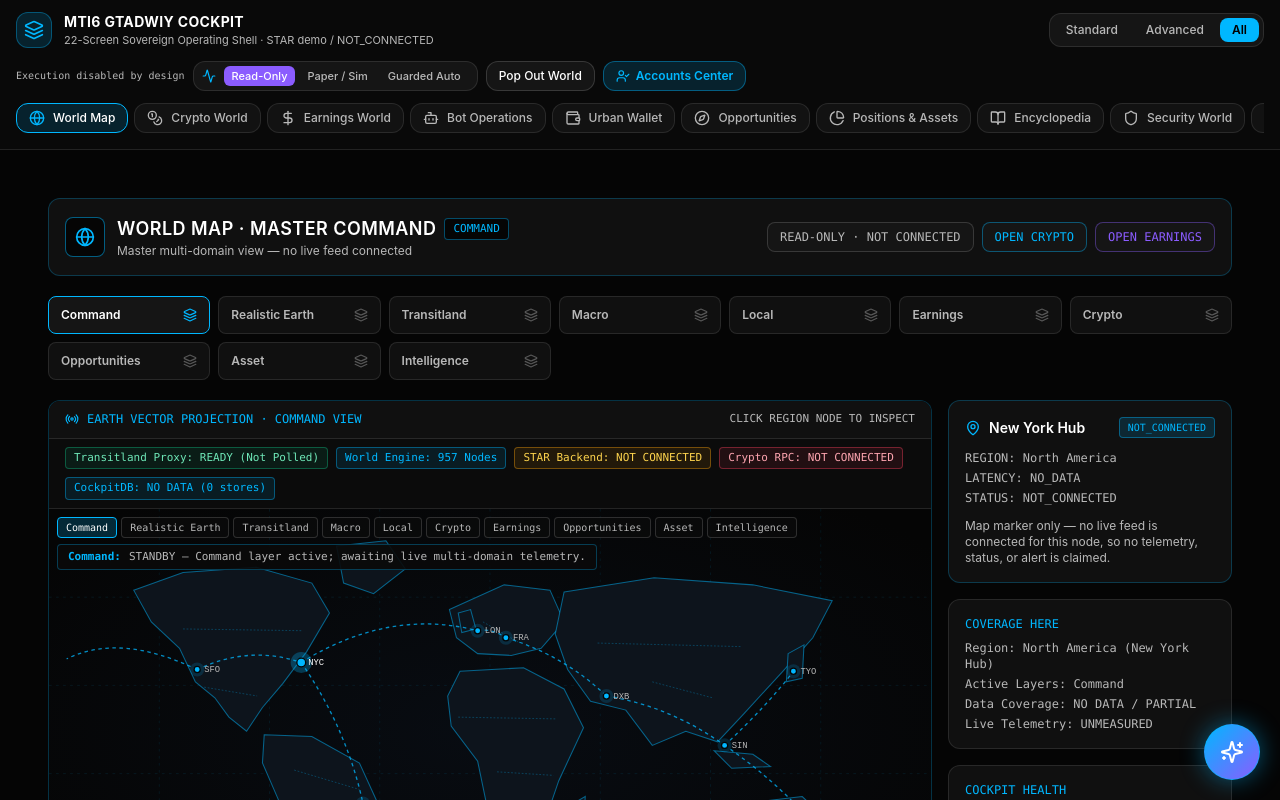
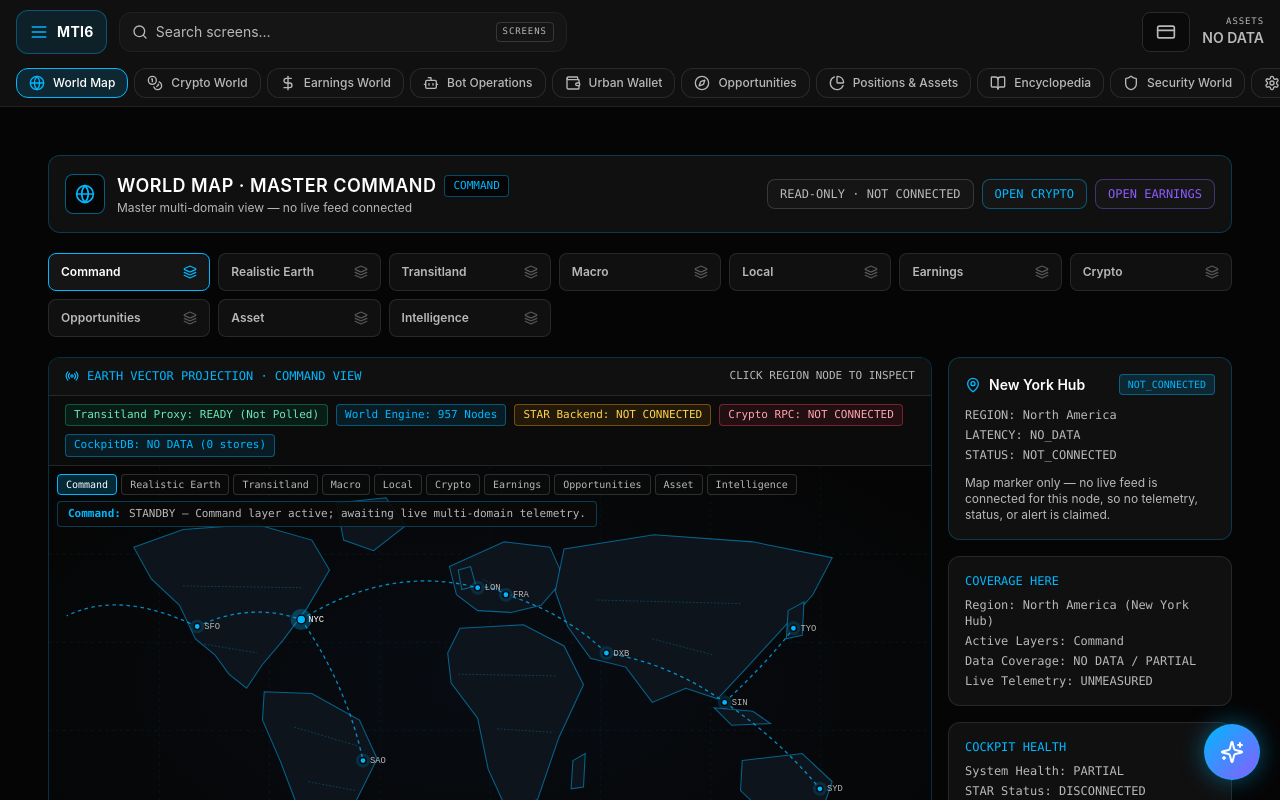
Before and after one commit to jaybeee709-droid/MTI6-GTADWIY-COCKPIT, a React (Vite) app: page / in a window 1280 px wide. Shown: the top 800 px of the page. Built offline with nearby package versions, Linux system fonts and the light colour scheme.

Commit message:
Phase 2 step 2: top bar replaces the dock + green-absence fixes (cache v121)

```diff
--- a/src/App.tsx
+++ b/src/App.tsx
@@ -1,4 +1,4 @@
-import React, { useMemo, useState } from 'react';
+import React, { useEffect, useMemo, useRef, useState } from 'react';
 import {
   Activity,
   BookOpen,
@@ -7,30 +7,37 @@ import {
   Coins,
   Compass,
   Cpu,
+  CreditCard,
   DollarSign,
   FolderKanban,
   Gauge,
   Globe,
   Landmark,
-  Layers,
   LayoutGrid,
   Library,
   ListChecks,
   Maximize2,
+  Menu,
   Minimize2,
   Monitor,
   PieChart,
+  Search,
   Settings,
   Shield,
   Sparkles,
   TrendingUp,
   User,
-  UserCheck,
   Wallet,
   Wrench,
   X,
 } from 'lucide-react';
-import { MTI6_COLORS, MTI6_WORLD_OS } from './tokens';
+import {
+  MTI6_AMOUNT,
+  MTI6_COLORS,
+  MTI6_RAIL,
+  MTI6_TOPBAR,
+  MTI6_WORLD_OS,
+} from './tokens';
 import { WorldGlobe } from './worlds/WorldGlobe';
 import { CryptoWorld } from './worlds/CryptoWorld';
 import { EarningsWorld } from './worlds/EarningsWorld';
@@ -134,12 +141,43 @@ export function App() {
   const [floatingWindows, setFloatingWindows] = useState<FloatingWin[]>([]);
   const [accountsOpen, setAccountsOpen] = useState<boolean>(false);
   const [starOrbOpen, setStarOrbOpen] = useState<boolean>(false);
+  // Phase 2 top bar state: the ☰ menu panel, and the screen search
+  // (scope: the 22 cockpit screens — named in the UI, see renderSearchField).
+  const [menuOpen, setMenuOpen] = useState<boolean>(false);
+  const [searchQuery, setSearchQuery] = useState<string>('');
+  const [searchFocus, setSearchFocus] = useState<boolean>(false);
+  const [phoneSearchOpen, setPhoneSearchOpen] = useState<boolean>(false);
+  const activeRailBtnRef = useRef<HTMLButtonElement | null>(null);
 
   const visibleWorlds = useMemo(() => {
     if (viewMode === 'Standard') return WORLDS.filter((w) => w.tier === 'Standard');
     if (viewMode === 'Advanced') return WORLDS.filter((w) => w.tier === 'Advanced' || w.id === 'globe');
     return WORLDS;
   }, [viewMode]);
+
+  // Keep the active screen centred in the rail whenever it changes.
+  // Guarded: some environments (jsdom, older engines) have no
+  // scrollIntoView — centring is an enhancement, never a requirement.
+  useEffect(() => {
+    const el = activeRailBtnRef.current;
+    if (el && typeof el.scrollIntoView === 'function') {
+      el.scrollIntoView({ block: 'nearest', inline: 'center', behavior: 'smooth' });
+    }
+  }, [activeWorld, viewMode]);
+
+  const searchResults = useMemo(() => {
+    const q = searchQuery.trim().toLowerCase();
+    if (!q) return [];
+    return WORLDS.filter((w) => w.label.toLowerCase().includes(q)).slice(0, 8);
+  }, [searchQuery]);
+
+  const selectSearchResult = (id: WorldId) => {
+    if (!visibleWorlds.some((w) => w.id === id)) setViewMode('All');
+    setActiveWorld(id);
+    setSearchQuery('');
+    setSearchFocus(false);
+    setPhoneSearchOpen(false);
+  };
 
   const handleSelectWorld = (worldId: string) => {
     const match = WORLDS.find((w) => w.id === worldId);
@@ -222,19 +260,159 @@ export function App() {
     );
   };
 
+  // The top-bar search field. Its scope is named in the UI — SCREENS —
+  // because that is the scope this build can actually honour: global
+  // search phases 2–4 are gated and are not presented as searchable.
+  const renderSearchField = () => (
+    <div className="relative w-full">
+      <div
+        className="flex h-10 items-center gap-2 rounded-xl border px-3"
+        style={{ backgroundColor: MTI6_TOPBAR.raised, borderColor: MTI6_TOPBAR.border }}
+      >
+        <Search className="h-4 w-4 shrink-0 text-[#B8B8B8]" />
+        <input
+          value={searchQuery}
+          onChange={(e) => setSearchQuery(e.target.value)}
+          onFocus={() => setSearchFocus(true)}
+          onBlur={() => setTimeout(() => setSearchFocus(false), 120)}
+          onKeyDown={(e) => {
+            if (e.key === 'Enter' && searchResults.length > 0) {
+              selectSearchResult(searchResults[0].id);
+            }
+            if (e.key === 'Escape') {
+              setSearchQuery('');
+              setSearchFocus(false);
+            }
+          }}
+          placeholder="Search screens…"
+          aria-label="Search screens — scope: the 22 cockpit screens"
+          className="w-full min-w-0 bg-transparent text-sm text-white placeholder:text-[#B8B8B8] focus:outline-none"
+        />
+        <span className="shrink-0 rounded border border-white/15 px-1.5 py-0.5 font-mono text-[9px] tracking-widest text-[#B8B8B8]">
+          SCREENS
+        </span>
+      </div>
+      {searchFocus && searchQuery.trim() && (
+        <div className="absolute left-0 right-0 top-full z-40 mt-2 overflow-hidden rounded-xl border border-white/15 bg-[#101010] shadow-2xl">
+          {searchResults.length > 0 ? (
+            searchResults.map((w) => (
+              <button
+                key={w.id}
+                onMouseDown={(e) => {
+                  e.preventDefault();
+                  selectSearchResult(w.id);
+                }}
+                className="flex w-full items-center gap-2 px-3 py-2 text-left text-xs text-white hover:bg-[#202020]"
+              >
+                <span
+                  className="flex h-4 w-4 shrink-0 items-center justify-center [&>svg]:h-4 [&>svg]:w-4"
+                  style={{ color: w.accent }}
+                >
+                  {w.icon}
+                </span>
+                <span className="whitespace-nowrap">{w.label}</span>
+              </button>
+            ))
+          ) : (
+            <div className="px-3 py-2 text-xs text-[#B8B8B8]">
+              No matching screens in this scope.
+            </div>
+          )}
+          <div className="border-t border-white/10 px-3 py-1.5 text-[10px] text-[#B8B8B8]">
+            Scope: Screens only — global search phases 2–4 are not connected.
+          </div>
+        </div>
+      )}
+    </div>
+  );
+
   return (
     <div
       className="min-h-screen text-white flex flex-col"
       style={{ backgroundColor: MTI6_COLORS.bgVoid }}
     >
-      {/* Persistent Top OS Bar */}
-      <header className="sticky top-0 z-30 border-b border-white/10 bg-[#0A0A0A]/95 backdrop-blur px-4 py-3">
-        <div className="mx-auto flex max-w-[1600px] flex-wrap items-center justify-between gap-3">
+      {/* Phase 2 Top Bar — REPLACES the Phase 1 dock (owner directive
+          2026-11-23). One row, left to right: ☰ (the logo AND the menu
+          control — one control, two jobs), the search bar (scope named
+          in the UI: Screens), the black card glyph (opens Accounts
+          Center), the asset amount (NO DATA — never $0.00; hidden on
+          phone, never shrunk to fit), and the screens rail below the
+          bar: horizontally scrollable, never wrapping, active screen
+          centred. The rail keeps its own row at every tier — the
+          directive moves it inline on ultra-wide only if all 22 screens
+          fit, and 22 do not fit a 1600px bar, so that condition is
+          never met. */}
+      <header
+        className="sticky top-0 z-30 border-b"
+        style={{ backgroundColor: MTI6_TOPBAR.surface, borderColor: MTI6_TOPBAR.border }}
+      >
+        <div className="mx-auto flex min-h-[56px] w-full max-w-[1600px] items-center gap-3 px-4 md:min-h-[64px]">
+          {/* 1 — ☰ logo + menu control */}
+          <button
+            onClick={() => setMenuOpen((v) => !v)}
+            aria-label="MTI6 menu"
+            aria-expanded={menuOpen}
+            className="flex h-8 w-8 shrink-0 items-center justify-center gap-2 rounded-xl border border-[#00B7FF]/35 bg-[#00B7FF]/10 md:h-10 md:w-10 xl:h-11 xl:w-auto xl:px-3"
+          >
+            <Menu
+              className="h-4 w-4 md:h-5 md:w-5"
+              style={{ color: MTI6_TOPBAR.logoAccent }}
+            />
+            <span className="hidden text-sm font-bold tracking-wide text-white xl:block">
+              MTI6
+            </span>
+          </button>
+
+          {/* 2 — search: inline from tablet up; icon + sheet on phone */}
+          <div className="hidden min-w-0 max-w-md flex-1 md:block">{renderSearchField()}</div>
+          <button
+            onClick={() => setPhoneSearchOpen((v) => !v)}
+            aria-label="Search screens"
+            className="flex h-8 w-8 shrink-0 items-center justify-center rounded-xl border border-white/10 bg-[#151515] text-[#B8B8B8] md:hidden"
+          >
+            <Search className="h-4 w-4" />
+          </button>
+
+          <div className="flex-1" />
+
+          {/* 3 — black card glyph → Accounts Center */}
+          <button
+            onClick={() => setAccountsOpen(true)}
+            aria-label="Accounts Center"
+            className="flex h-9 w-11 shrink-0 items-center justify-center rounded-lg border md:h-10 md:w-12"
+            style={{
+              backgroundColor: MTI6_TOPBAR.cardGlyph,
+              borderColor: MTI6_TOPBAR.cardGlyphEdge,
+            }}
+          >
+            <CreditCard className="h-5 w-5 text-[#B8B8B8]" />
+          </button>
+
+          {/* 4 — asset amount: NO DATA with nothing connected, never
+              $0.00. Hidden on phone — it does not shrink. */}
+          <div className="hidden shrink-0 flex-col items-end leading-tight md:flex">
+            <span className="font-mono text-[9px] tracking-widest text-[#B8B8B8]">ASSETS</span>
+            <span className="text-sm font-semibold" style={{ color: MTI6_AMOUNT.noData }}>
+              NO DATA
+            </span>
+          </div>
+        </div>
+
+        {/* Phone search sheet — full width under the bar */}
+        {phoneSearchOpen && (
+          <div className="border-t border-white/10 px-4 py-2 md:hidden">
+            {renderSearchField()}
+          </div>
+        )}
+
+        {/* ☰ menu panel: brand, view modes, execution strip, pop-out.
+            Always mounted (hidden while closed) so the shell controls —
+            and the "Execution disabled by design" notice — stay part of
+            the header. */}
+        <div hidden={!menuOpen} className="border-t border-white/10">
+          <div className="mx-auto flex w-full max-w-[1600px] flex-wrap items-center gap-3 px-4 py-3">
             {/* Brand */}
             <div className="flex items-center gap-3">
-            <div className="flex h-9 w-9 items-center justify-center rounded-xl bg-[#00B7FF]/15 text-[#00B7FF] border border-[#00B7FF]/35">
-              <Layers className="h-5 w-5" />
-            </div>
               <div>
                 <div className="text-sm font-bold tracking-wide">
                   {MTI6_WORLD_OS?.name ?? 'MTI6 GTADWIY COCKPIT'}
@@ -291,40 +469,44 @@ export function App() {
               Pop Out World
             </button>
 
-            <button
-              onClick={() => setAccountsOpen(true)}
-              className="flex items-center gap-1.5 rounded-xl border border-[#00B7FF]/40 bg-[#00B7FF]/15 px-3 py-1.5 text-xs font-semibold text-[#00B7FF] hover:bg-[#00B7FF]/25"
-            >
-              <UserCheck className="h-3.5 w-3.5" /> Accounts Center
-            </button>
+            {/* Accounts Center opens from the top bar's card glyph
+                (Phase 2) — no second trigger lives in the menu. */}
+          </div>
         </div>
         </div>
 
-        {/* 22-Screen Navigation Dock */}
-        <nav className="mx-auto mt-3 flex max-w-[1600px] gap-1.5 overflow-x-auto pb-1">
+        {/* 5 — screens rail: scrollable, never wraps, active centred */}
+        <nav
+          className="mx-auto flex w-full max-w-[1600px] overflow-x-auto px-4 pb-2 pt-1"
+          style={{ gap: MTI6_RAIL.gapPx }}
+        >
           {visibleWorlds.map((w) => {
             const active = activeWorld === w.id;
             return (
               <button
                 key={w.id}
+                ref={active ? activeRailBtnRef : undefined}
                 onClick={() => setActiveWorld(w.id)}
-                className={`flex shrink-0 items-center gap-2 rounded-xl border px-3 py-1.5 text-xs font-medium transition ${
-                  active
-                    ? 'border-[#00B7FF] bg-[#00B7FF]/15 text-white'
-                    : 'border-white/10 bg-[#121212] text-[#B8B8B8] hover:border-white/25 hover:text-white'
-                }`}
+                className="flex shrink-0 items-center gap-2 rounded-xl border py-1.5 text-xs font-medium transition"
+                style={{
+                  paddingInline: MTI6_RAIL.itemPadXPx,
+                  backgroundColor: active ? MTI6_RAIL.activeBg : MTI6_RAIL.idleBg,
+                  borderColor: active ? MTI6_RAIL.activeBorder : MTI6_RAIL.idleBorder,
+                  color: active ? '#FFFFFF' : '#B8B8B8',
+                }}
               >
-                {/* Nav-overlap fix (Phase 1 follow-up, 2026-11-22): the icon
-                    lives in a fixed 16px flex box that can neither shrink nor
-                    overflow, and the SVG inside is forced to 16px, so the
-                    icon can never cover the label's first letters. The label
-                    is shrink-0 + nowrap so it never compresses under the
-                    icon. Previously both spans were unguarded flex items,
-                    and the live preview showed the icon clipping 1–3 letters
-                    of every label, worse as the width shrank. */}
+                {/* Nav-overlap fix (Phase 1 follow-up, 2026-11-22) kept:
+                    the icon lives in a fixed MTI6_RAIL.iconBoxPx (16px)
+                    flex box that can neither shrink nor overflow, and the
+                    label is shrink-0 + nowrap, so the icon can never cover
+                    the label's first letters. */}
                 <span
-                  className="flex h-4 w-4 shrink-0 items-center justify-center [&>svg]:h-4 [&>svg]:w-4 [&>svg]:shrink-0"
-                  style={{ color: active ? w.accent : undefined }}
+                  className="flex shrink-0 items-center justify-center [&>svg]:h-4 [&>svg]:w-4 [&>svg]:shrink-0"
+                  style={{
+                    width: MTI6_RAIL.iconBoxPx,
+                    height: MTI6_RAIL.iconBoxPx,
+                    color: active ? w.accent : undefined,
+                  }}
                 >
                   {w.icon}
                 </span>
--- a/src/tokens.ts
+++ b/src/tokens.ts
@@ -48,7 +48,10 @@ export const MTI6_WORLD_OS = {
 /* structural accent + focus ring; violet = STAR, AI console, bot      */
 /* workers (never a status colour); red = ACTIVE CRITICAL ALERT ONLY;  */
 /* green = VERIFIED data stream / executed transaction / optimal       */
-/* health; #FFB020 = WARNING / WATCH only, never a trend colour.       */
+/* health / PROFITS (owner ruling 2026-11-23: green stands for profits  */
+/* too) — and therefore never for an absence state: UNAVAILABLE and    */
+/* NO_DATA never render green. #FFB020 = WARNING / WATCH only, never   */
+/* a trend colour.                                                     */
 /* ------------------------------------------------------------------ */
 
 export const MTI6_TOPBAR = {
--- a/src/worlds/UrbanWallet.tsx
+++ b/src/worlds/UrbanWallet.tsx
@@ -146,7 +146,7 @@ export const UrbanWallet: React.FC = () => {
           <div className="rounded-2xl border border-white/10 bg-[#101010] p-4">
             <div className="flex items-center justify-between text-xs text-[#B8B8B8]">
               <span>Cash Reserves</span>
-              <DollarSign className="h-4 w-4 text-[#32D74B]" />
+              <DollarSign className="h-4 w-4 text-[#B8B8B8]" />
             </div>
             <div className="mt-2 text-xl font-bold">UNAVAILABLE</div>
             <div className="mt-1 text-[11px] text-[#B8B8B8]">NOT_CONNECTED · NO_DATA · no APY claimed</div>
@@ -226,7 +226,7 @@ export const UrbanWallet: React.FC = () => {
           </div>
           <div className="rounded-xl bg-[#151515] p-4">
             <div className="text-xs text-[#B8B8B8]">Cashback Accrued</div>
-            <div className="mt-1 text-2xl font-bold text-[#32D74B]">UNAVAILABLE</div>
+            <div className="mt-1 text-2xl font-bold text-[#B8B8B8]">UNAVAILABLE</div>
             <div className="mt-1 text-xs text-[#B8B8B8]">NOT_CONNECTED · NO_DATA</div>
           </div>
           <div className="rounded-xl bg-[#151515] p-4">
@@ -329,7 +329,7 @@ export const UrbanWallet: React.FC = () => {
           <div className="grid grid-cols-1 gap-4 md:grid-cols-3">
             <div className="rounded-xl bg-[#151515] p-4">
               <div className="flex items-center gap-1.5 text-xs text-[#B8B8B8]">
-                <TrendingUp className="h-3.5 w-3.5 text-[#32D74B]" /> 90-Day Net Cashflow
+                <TrendingUp className="h-3.5 w-3.5 text-[#B8B8B8]" /> 90-Day Net Cashflow
               </div>
               <div className="mt-1 text-xl font-bold text-white">NO_DATA</div>
             </div>
--- a/sw.js
+++ b/sw.js
@@ -3,7 +3,7 @@
  * All user data lives in IndexedDB on the device, never touched by this file.
  */
 
-const CACHE_VERSION = "mti6-gtadwiy-cockpit-v120";
+const CACHE_VERSION = "mti6-gtadwiy-cockpit-v121";
 const APP_SHELL = [
   "./",
   "./index.html",
```
Lines whose indentation alone changed are shown as unchanged.
